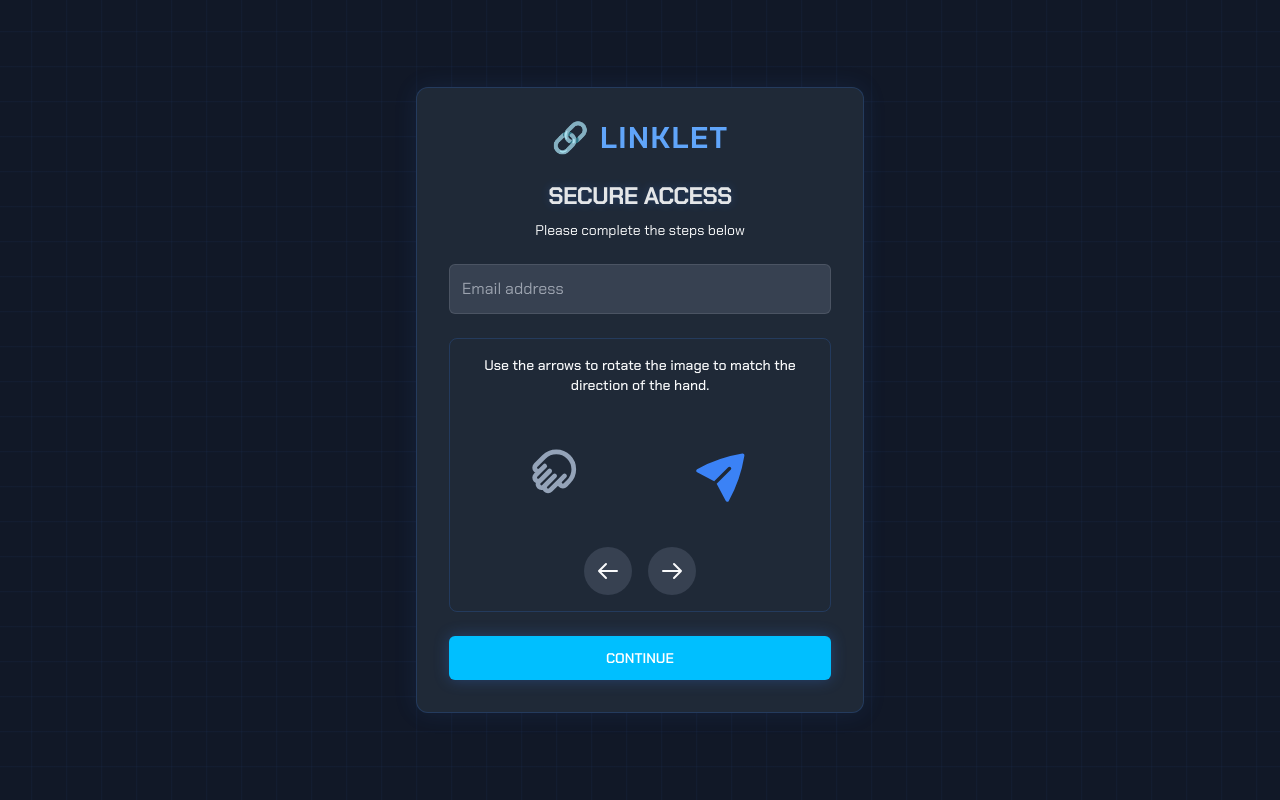
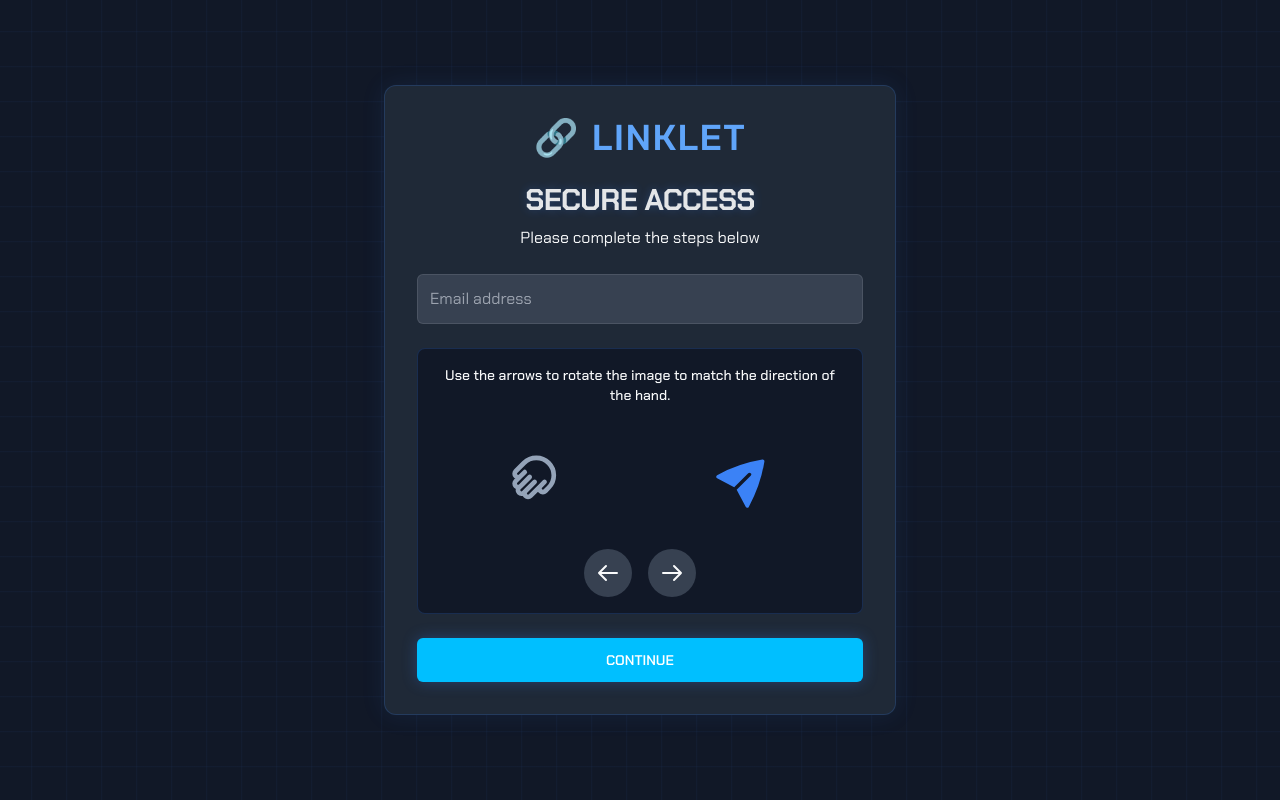
Before and after one commit to 1603-SUHAIB/Linklet, a Flask app: page /login in a window 1280 px wide. Run offline with Flask 3, Linux system fonts and the light colour scheme; some libraries are stand-ins or nearby versions.

Commit message:
final commit

```diff
--- a/app.py
+++ b/app.py
@@ -138,7 +138,7 @@
     return response
 
 # ========================================
-# ⚡️ Captcha Route
+#  Captcha Route
 # ========================================
 @app.route('/api/rotation-captcha', methods=['GET'])
 @limiter.limit("30 per minute")
@@ -158,7 +158,7 @@
     })
 
 # ========================================
-# ⚡️ Flask Routes
+#  Flask Routes
 # ========================================
 @app.route('/')
 def home():
@@ -260,7 +260,6 @@
     email = session.get('2fa_passed_email')
     if not email: return jsonify({"success": False, "error": "Authentication failed. Please start over."}), 403
     token = create_magic_link_token(email)
-    # FIX: Changed 'verify-link' to 'verify_link' to match the function name.
     magic_link = url_for('verify_link', token=token, _external=True)
     subject = "Your Login Link – Linklet"
     body = f"Hello,\n\nClick the login link below to sign in:\n\n{magic_link}\n\nThis link is for one-time use and will expire in 5 minutes."
@@ -303,7 +302,7 @@
         flash("You have been logged in successfully!", "success")
         return redirect(get_redirect_url_for_user(expected_email))
     except Exception as e:
-        print(f"❌ OAuth callback error: {e}")
+        print(f"OAuth callback error: {e}")
         return render_template("error.html", error_title="Authentication Error", error_message="An error occurred during Google authentication."), 500
 
 @app.route('/dashboard')
--- a/templates/login.html
+++ b/templates/login.html
@@ -100,9 +100,9 @@
         <!-- Flash Messages -->
         {% with messages = get_flashed_messages(with_categories=true) %}
             {% if messages %}
-            <div class="w-full absolute top-0 left-0 z-50 p-4">
+            <div class="w-full fixed top-0 left-0 z-50 p-4">
                 {% for category, message in messages %}
-                <div id="flash-message" class="pro-card max-w-md mx-auto p-4 flex justify-between items-center {% if category == 'error' %} bg-red-500/20 border-red-500/30 text-red-300 {% else %} bg-green-500/20 border-green-500/30 text-green-300 {% endif %}">
+                <div id="flash-message" class="pro-card max-w-lg mx-auto p-4 flex justify-between items-center {% if category == 'error' %} bg-red-500/20 border-red-500/30 text-red-300 {% else %} bg-green-500/20 border-green-500/30 text-green-300 {% endif %}">
                     <span>{{ message }}</span>
                     <button onclick="this.parentElement.style.display='none'">&times;</button>
                 </div>
@@ -111,14 +111,15 @@
             {% endif %}
         {% endwith %}
 
-        <main class="w-full max-w-md">
-            <div class="pro-card p-8 space-y-6">
+        <main class="w-full sm:max-w-sm md:max-w-md lg:max-w-lg">
+            <div class="pro-card p-6 sm:p-8 space-y-6">
                 <div class="text-center">
-                    <a href="{{ url_for('home') }}" class="text-3xl font-bold tracking-wider text-blue-400 hover:text-blue-300 transition">🔗 LINKLET</a>
-                    <h2 id="form-title" class="mt-6 text-2xl font-bold tracking-tight text-text-primary section-title uppercase">Secure Access</h2>
-                    <p id="form-subtitle" class="mt-2 text-sm text-text-secondary">Please complete the steps below</p>
+                    <a href="{{ url_for('home') }}" class="text-2xl sm:text-3xl lg:text-4xl font-bold tracking-wider text-blue-400 hover:text-blue-300 transition">🔗 LINKLET</a>
+                    <h2 id="form-title" class="mt-6 text-xl sm:text-2xl lg:text-3xl font-bold tracking-tight section-title uppercase">Secure Access</h2>
+                    <p id="form-subtitle" class="mt-2 text-sm sm:text-base text-text-secondary">Please complete the steps below</p>
                 </div>
 
+                <!-- Error / Success -->
                 <div id="error-message" class="hidden bg-red-500/20 border border-red-500/30 text-red-300 px-4 py-3 rounded-lg text-sm" role="alert">
                     <span id="error-text"></span>
                 </div>
@@ -126,6 +127,7 @@
                     <span id="success-text"></span>
                 </div>
 
+                <!-- Email Form -->
                 <div id="email-form" class="fade-in">
                     <form class="space-y-6" onsubmit="handleEmailSubmit(event)">
                         <div>
@@ -133,9 +135,9 @@
                             <input id="email" name="email" type="email" autocomplete="email" required class="pro-input relative block w-full px-3 py-3" placeholder="Email address">
                         </div>
                         <!-- Captcha Section -->
-                        <div id="captcha-section" class="space-y-3 p-4 border border-[var(--border-color)] rounded-lg bg-dark-bg">
+                        <div id="captcha-section" class="space-y-3 p-4 border border-[var(--border-color)] rounded-lg bg-[var(--dark-bg)]">
                             <p id="captcha-prompt" class="text-center text-sm font-medium text-text-secondary">Loading security challenge...</p>
-                            <div class="flex items-center justify-around h-32">
+                            <div class="flex flex-col sm:flex-row items-center justify-around gap-4 min-h-[120px]">
                                 <div id="captcha-hand" class="text-slate-400">
                                     <svg xmlns="http://www.w3.org/2000/svg" class="h-14 w-14" fill="none" viewBox="0 0 24 24" stroke="currentColor" stroke-width="2"><path stroke-linecap="round" stroke-linejoin="round" d="M7 11.5V14m0-2.5v-6a1.5 1.5 0 113 0m-3 6a1.5 1.5 0 00-3 0v2a7.5 7.5 0 0015 0v-5a1.5 1.5 0 00-3 0m-6-3V11m0-5.5v-1a1.5 1.5 0 013 0v1m0 0V11m0-5.5a1.5 1.5 0 013 0v3m0 0V11" /></svg>
                                 </div>
@@ -151,7 +153,7 @@
                                 <button type="button" onclick="rotateAnimal(-45)" class="p-3 bg-gray-700 rounded-full hover:bg-gray-600 focus:outline-none focus:ring-2 focus:ring-blue-500 transition">
                                     <svg class="w-6 h-6" fill="none" stroke="currentColor" viewBox="0 0 24 24" xmlns="http://www.w3.org/2000/svg"><path stroke-linecap="round" stroke-linejoin="round" stroke-width="2" d="M10 19l-7-7m0 0l7-7m-7 7h18"></path></svg>
                                 </button>
-                                 <button type="button" onclick="rotateAnimal(45)" class="p-3 bg-gray-700 rounded-full hover:bg-gray-600 focus:outline-none focus:ring-2 focus:ring-blue-500 transition">
+                                <button type="button" onclick="rotateAnimal(45)" class="p-3 bg-gray-700 rounded-full hover:bg-gray-600 focus:outline-none focus:ring-2 focus:ring-blue-500 transition">
                                     <svg class="w-6 h-6" fill="none" stroke="currentColor" viewBox="0 0 24 24" xmlns="http://www.w3.org/2000/svg"><path stroke-linecap="round" stroke-linejoin="round" stroke-width="2" d="M14 5l7 7m0 0l-7 7m7-7H3"></path></svg>
                                 </button>
                             </div>
@@ -161,6 +163,7 @@
                     </form>
                 </div>
 
+                <!-- TOTP Form -->
                 <div id="totp-form" class="hidden fade-in">
                     <form class="space-y-6" onsubmit="handleTotpSubmit(event)">
                         <div>
@@ -171,6 +174,7 @@
                     </form>
                 </div>
 
+                <!-- Login Options -->
                 <div id="login-options" class="hidden fade-in space-y-4">
                      <a href="{{ url_for('login_google') }}" class="pro-btn pro-btn-secondary group relative flex w-full justify-center items-center py-3 px-4 text-sm uppercase">
                         <img class="h-5 w-5 mr-3" src="https://www.svgrepo.com/show/475656/google-color.svg" alt="Google icon"> Sign in with Google
@@ -180,6 +184,7 @@
             </div>
         </main>
     </div>
+
     <script>
         const csrfToken = document.querySelector('meta[name="csrf-token"]').getAttribute('content');
         const apiHeaders = { 'Content-Type': 'application/json', 'X-CSRFToken': csrfToken };
@@ -279,27 +284,24 @@
             hideLoading(btn, originalBtnText);
             if (data.success) {
                 formTitle.textContent = 'Choose Login Method';
-                formSubtitle.textContent = 'You are one step away from accessing your account.';
+                formSubtitle.textContent = 'Select how you want to continue';
                 totpForm.classList.add('hidden');
                 loginOptions.classList.remove('hidden');
-            } else { showError(data.error || 'Verification failed.'); }
+            } else { showError(data.error); }
         }
         async function sendMagicLink() {
             hideMessages();
             const btn = document.getElementById('magic-link-btn');
             const originalBtnText = btn.innerHTML;
             showLoading(btn);
-            const response = await fetch('/api/send-magic-link', { method: 'POST', headers: apiHeaders });
+            const email = document.getElementById('email').value;
+            const response = await fetch('/api/login/magic-link', { method: 'POST', headers: apiHeaders, body: JSON.stringify({ email: email }) });
             const data = await response.json();
             hideLoading(btn, originalBtnText);
-            if (data.success) {
-                document.getElementById('success-message').classList.remove('hidden');
-                document.getElementById('success-message').textContent = data.message;
-                btn.disabled = true;
-            } else { showError(data.error || 'Could not send link.'); }
+            if (data.success) { alert('A login link has been sent to your email.'); }
+            else { showError(data.error || 'Could not send magic link.'); }
         }
-
-        document.addEventListener('DOMContentLoaded', loadCaptcha);
+        window.onload = loadCaptcha;
     </script>
 </body>
 </html>
```
Also changed, not shown: templates/request_access.html (+16 -20 lines).
